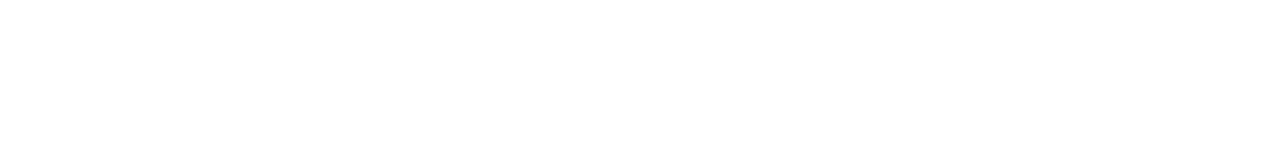
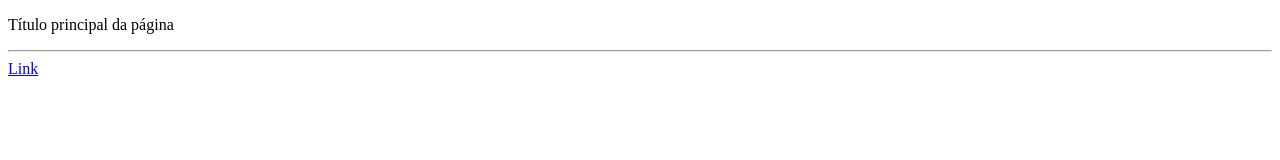
Before and after one commit to lucasdantas/projeto-git, a plain HTML site: page index.html in a window 1280 px wide. Drawn offline with Linux system fonts and the light colour scheme.

Commit message:
Cria título em index.html

```diff
--- a/index.html
+++ b/index.html
@@ -6,6 +6,9 @@
     <title>Página inicial</title>
 </head>
 <body>
+    <p>Título principal da página</p>
+    <hr />
+    <a href="#">Link</a>
 
 </body>
 </html>
```
